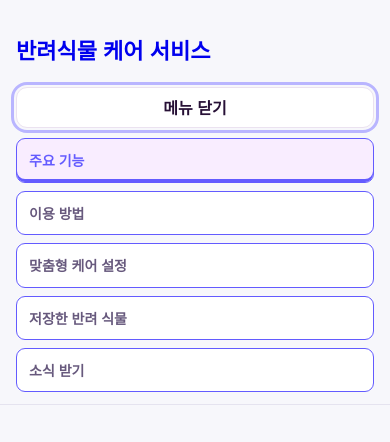
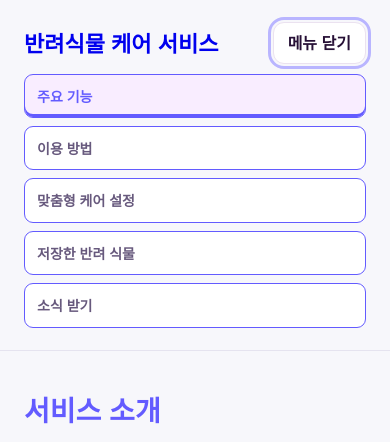
Before and after one commit to Useoyoung/uiuxprogramming, a plain HTML site: page index.html in a window 390 px wide. Both pictures are taken after a click on the button "메뉴 열기". Shown: the top 442 px of the page. Drawn offline with Linux system fonts and the light colour scheme.

Commit message:
Add navigation and content filtering

```diff
--- a/index.html
+++ b/index.html
@@ -17,7 +17,8 @@
     핵심 행동: 반려식물 등록 및 맞춤 케어 알림 확인
     정보 순서: 소개→기능→방법→소식 받기
   -->
-  <header>
+  <header class="site-header">
+    <div class="container header-inner">
       <h3><a href="#about">반려식물 케어 서비스</a></h3>
       <!--<p>상태 진단부터 맞춤형 물주기 알림까지, 반려식물을 초록빛으로 건강하게 키웁니다.</p>-->
 
@@ -32,6 +33,7 @@
           <li><a href="#subscribe">소식 받기</a></li>
         </ul>
       </nav>
+    </div>
   </header>
 
   <main>
--- a/style.css
+++ b/style.css
@@ -38,14 +38,11 @@ img{
     margin: 20px auto;
     border-radius: 20px;
 }
-header{
+.site-header{
     position: sticky;
     top: 0;
     z-index: 1000;
-    display: grid;
-    grid-template-columns: minmax(220px, auto) 1fr;
-    align-items: center;
-    column-gap: 32px;
+    display: block;
     padding: 12px 24px;
     background-color: #f7f7fb;
     border-bottom: 1px solid #e5e3ef;
@@ -62,6 +59,16 @@ footer{
     padding-top: 32px;
     padding-bottom: 32px;
 }
+.header-inner {
+    display: flex;
+    align-items: center;
+    justify-content: space-between;
+    gap: 12px 24px;
+}
+
+.header-inner > h3 {
+    margin: 0;
+}
 .main-nav{
     /*display: flex;
 
@@ -70,9 +77,7 @@ footer{
 
     gap: 24px;
     margin-top: 24px;*/
-    grid-column: 2;
-    grid-row: 1 / 3;
-    margin-top: 0;
+    margin-left: auto;
 }
 .main-nav ul{
     display: flex;
@@ -742,11 +747,20 @@ body.dark .plant-dialog {
     body{
         font-size: 16px;
     }
-    header{
-        /*padding-top: 32px;
-        padding-bottom: 24px;*/
+    /*header{
+        padding-top: 32px;
+        padding-bottom: 24px;
+
         display: block;
         padding: 12px 16px;
+        flex-wrap: wrap;
+    }*/
+    .header-inner {
+        min-height: 68px;
+        flex-wrap: wrap;
+        justify-content: space-between;
+        gap: 0 12px;
+        padding-block: 10px;
     }
     section{
         margin-top: 40px;
@@ -757,25 +771,36 @@ body.dark .plant-dialog {
     h2{
         font-size: 28px;
     }
+    input,
+    button{
+        width: 100%;
+    }
 
     .menu-toggle{
         display: inline-flex;
         align-items: center;
         justify-content: center;
+        width: auto;
+        flex: 0 0 auto;
+        margin-left: auto;
+        white-space: nowrap;
     }
-    header .main-nav{
+    .site-header .main-nav{
         display: none;
         order: 3;
+        flex: 0 0 100%;
         width: 100%;
         margin-left: 0;
     }
-    header .main-nav.is-open{
+    .site-header .main-nav.is-open{
         display: block;
     }
     .main-nav ul{
         display: grid;
         grid-template-columns: 1fr;
         gap: 8px;
+        width: 100%;
+        margin: 0;
         padding-top: 10px;
     }
     .main-nav a{
@@ -824,11 +849,6 @@ body.dark .plant-dialog {
     form{
         flex-direction: column;
         align-items: stretch;
-    }
-
-    input,
-    button{
-        width: 100%;
     }
     button{
         /*모바일에서도 버튼을 누르는 영역이 너무 낮아지지 않게 설정*/
```
Lines whose indentation alone changed are shown as unchanged.
